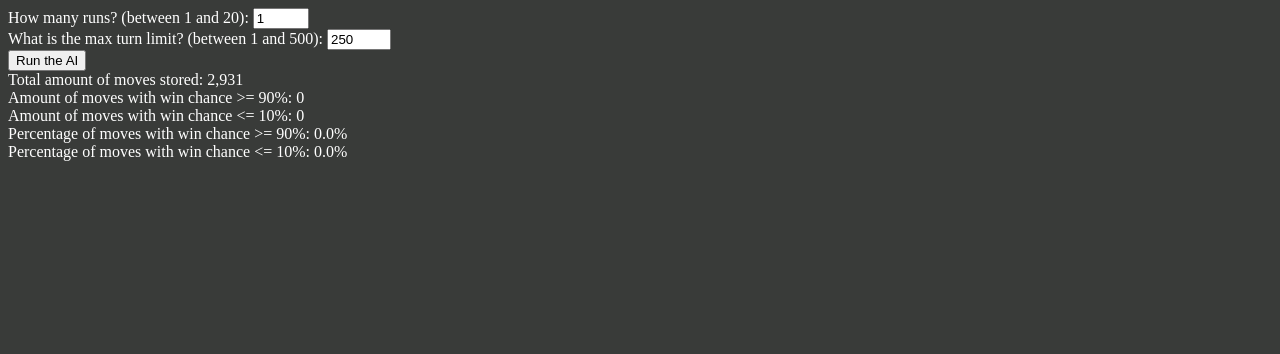
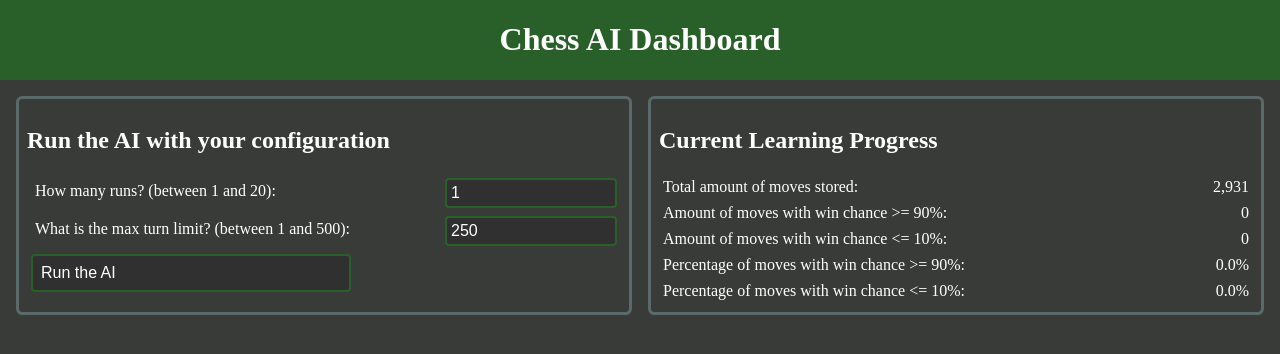
Before and after one commit to ZweiTinte/chess-ai, a Django app: page /chess-ai/dashboard in a window 1280 px wide. Shown: the top 354 px of the page. Run offline with Django 4.2, Linux system fonts and the light colour scheme; style sheets or scripts are compiled from the project's sources; some libraries are stand-ins or nearby versions.

Commit message:
added styling

```diff
--- a/chessAI/static/chessAI/main.scss
+++ b/chessAI/static/chessAI/main.scss
@@ -1,7 +1,95 @@
 $bgColor: #393b39;
-$fontColor: #FFFFFF;
+$itemColor: #303030;
+$fontColor: #ffffff;
+$bgColorHeadlineOne: #295f29;
+$space0_25: 0.25rem;
+$space0_5: 0.5rem;
 
 body {
-    background-color: $bgColor;
-    Color: $fontColor;
+  background-color: $bgColor;
+  color: $fontColor;
+  font-family: "Ubuntu";
+  margin: 0;
 }
+
+.headlineOne {
+  display: flex;
+  justify-content: center;
+  background-color: $bgColorHeadlineOne;
+}
+
+.contentBox {
+  padding: $space0_5;
+  box-sizing: border-box;
+  border-radius: 0.4rem;
+  border-color: #5a6969;
+  border-style: solid;
+  margin: $space0_5;
+  width: 120%;
+}
+
+.content {
+  display: flex;
+  padding: $space0_5;
+}
+
+.labelInput {
+  display: flex;
+  justify-content: space-between;
+}
+
+.bodyText {
+  font-weight: 400;
+  font-style: normal;
+  line-height: normal;
+  font-size: 1rem;
+  padding: $space0_25;
+}
+
+form {
+  label {
+    padding: $space0_5;
+  }
+
+  input[type="number"] {
+    border-radius: $space0_25;
+    border-color: $bgColorHeadlineOne;
+    border-style: solid;
+    color: $fontColor;
+    background-color: $itemColor;
+    font-weight: 400;
+    font-style: normal;
+    line-height: normal;
+    font-size: 1rem;
+    width: 10rem;
+    padding: $space0_25;
+    margin: $space0_25;
+    -moz-appearance: textfield;
+    outline: none;
+  }
+}
+
+button {
+  justify-content: left;
+  outline: none;
+  width: 20rem;
+  text-align: center;
+  font-weight: 400;
+  font-style: normal;
+  line-height: normal;
+  display: inline-flex;
+  cursor: pointer;
+  padding: $space0_5;
+  font-size: 1rem;
+  color: $fontColor;
+  background-color: $itemColor;
+  border-radius: $space0_25;
+  border-color: $bgColorHeadlineOne;
+  border-style: solid;
+  margin: $space0_25;
+}
+
+button:hover {
+  background-color: $bgColorHeadlineOne;
+  border-color: $itemColor;
+}
--- a/chessAI/templates/chessAI/dashboard.html
+++ b/chessAI/templates/chessAI/dashboard.html
@@ -13,27 +13,50 @@
   </head>
 
   <body>
+    <div class="headlineOne">
+      <h1>Chess AI Dashboard</h1>
+    </div>
+
+    <div class="content">
+      <div class="contentBox">
+        <h2>Run the AI with your configuration</h2>
         <form action="{% url 'chess-ai:runAI' %}" method="post">
           {% csrf_token %}
+          <div class="labelInput">
             <label for="runs">How many runs? (between 1 and 20):</label>
             <input type="number" min="1" max="20" name="runs" value="1" />
-      <br />
+          </div>
+          <div class="labelInput">
             <label for="turnLimit"
               >What is the max turn limit? (between 1 and 500):</label
             >
-      <input type="number" min="1" max="500" name="turnLimit" value="250" />
-      <br />
+            <input
+              type="number"
+              min="1"
+              max="500"
+              name="turnLimit"
+              value="250"
+            />
+          </div>
           <button type="submit" name="runAI">Run the AI</button>
         </form>
+      </div>
 
+      <div class="contentBox">
+        <h2>Current Learning Progress</h2>
         {% if data %}
         <div>
           {% for key, value in data.items %}
-      <div>{{ key }} {{ value }}</div>
+          <div class="labelInput">
+            <div class="bodyText">{{ key }}</div>
+            <div class="bodyText">{{ value }}</div>
+          </div>
           {% endfor %}
         </div>
         {% else %}
         <p>No data available.</p>
         {% endif %}
+      </div>
+    </div>
   </body>
 </html>
```
Also changed, not shown: static/chessAI/main.css (+74 -1 lines), 1 other file. Lines whose indentation alone changed are shown as unchanged.
